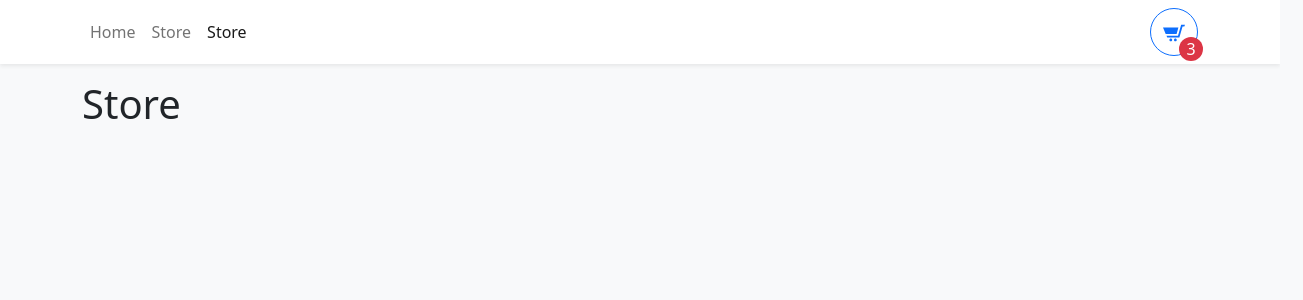
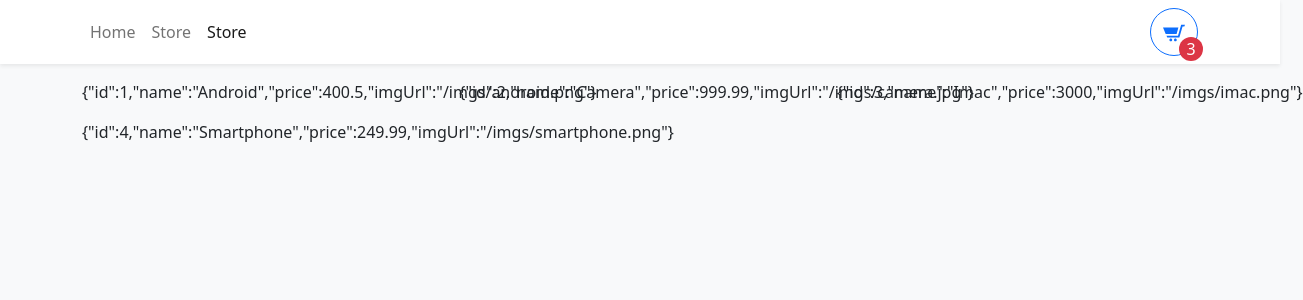
Before and after one commit to Mhdez221993/shopping_cart, a React (Vite) app: page /store in a window 1280 px wide. Shown: the top 300 px of the page, 1303 px wide, since content can reach past the window. Built offline with nearby package versions, Linux system fonts and the light colour scheme.

Commit message:
Display images

```diff
--- a/src/pages/Store.tsx
+++ b/src/pages/Store.tsx
@@ -1,3 +1,13 @@
+import { Col, Row } from 'react-bootstrap'
+
+import storeItems from '../data/items.json'
+
 export const Store = () => {
-  return <h1>Store</h1>
+  return (
+    <Row md={2} xs={1} lg={3} className="g-3">
+      {storeItems.map((item) => (
+        <Col key={item.id}>{JSON.stringify(item)}</Col>
+      ))}
+    </Row>
+  )
 }
```
